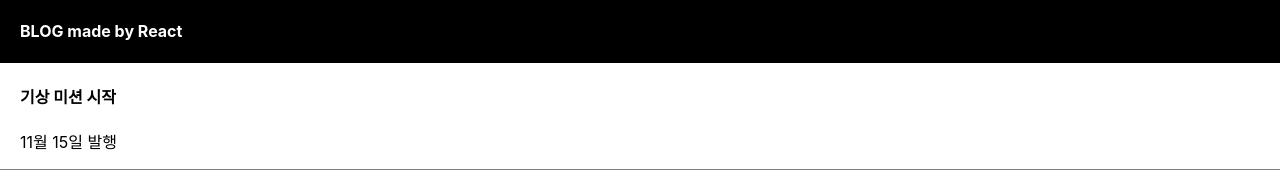
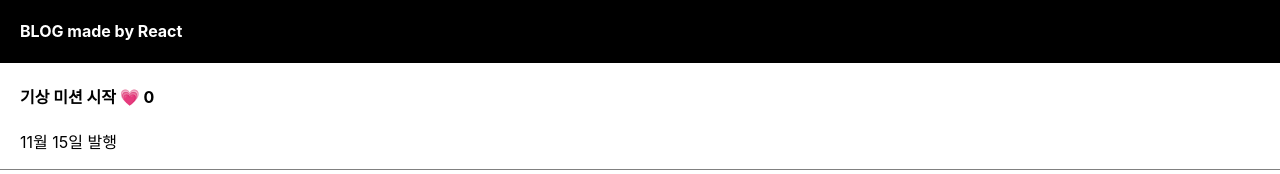
Before and after one commit to sunnao/bolg_by_react, a React (Create React App) app: page / in a window 1280 px wide. Shown: the top 174 px of the page. Built offline with nearby package versions, Linux system fonts and the light colour scheme.

Commit message:
[study] : 좋아요 기능 - onClick 이벤트 핸들러, state변경하기 1. onClick={ }안에는 함수가 들어가야 한다. 화살표함수 가능 2. state 변경하려면 useState 두번째 인자(state변경함수)를 사용해야 한다.

```diff
--- a/src/App.js
+++ b/src/App.js
@@ -11,13 +11,17 @@ function App() {
   let [글제목, b] = useState(["여자 코트 추천", "강남 맛집 탐방", "기상 미션 시작"]);
   // let [logo, setLogo]=useState('ReactBlog');
   // 자주 변경될것 같은 html부분 위주로 state로 만들기
+  let [좋아요개수, 좋아요변경함수] = useState(0);
+
   return (
     <div className="App">
       <div className="black-nav">
         <h4>BLOG made by React</h4>
       </div>
       <div className="list">
-        <h4>{글제목[2]}</h4>
+        {/* <h4>{글제목[2]}<span onClick={()=>{{좋아요}++}}> 💗</span> {좋아요} </h4> */}
+        {/* 1. onClick={}안에 함수 들어가야함  2. state에서 값변경 시 등호 사용 불가*/}
+        <h4>{ 글제목[2] }<span onClick={() => { 좋아요변경함수(좋아요개수+1) }}> 💗</span> {좋아요개수} </h4>
         <p>11월 15일 발행</p>
       </div>
 			<div className="list">
```
